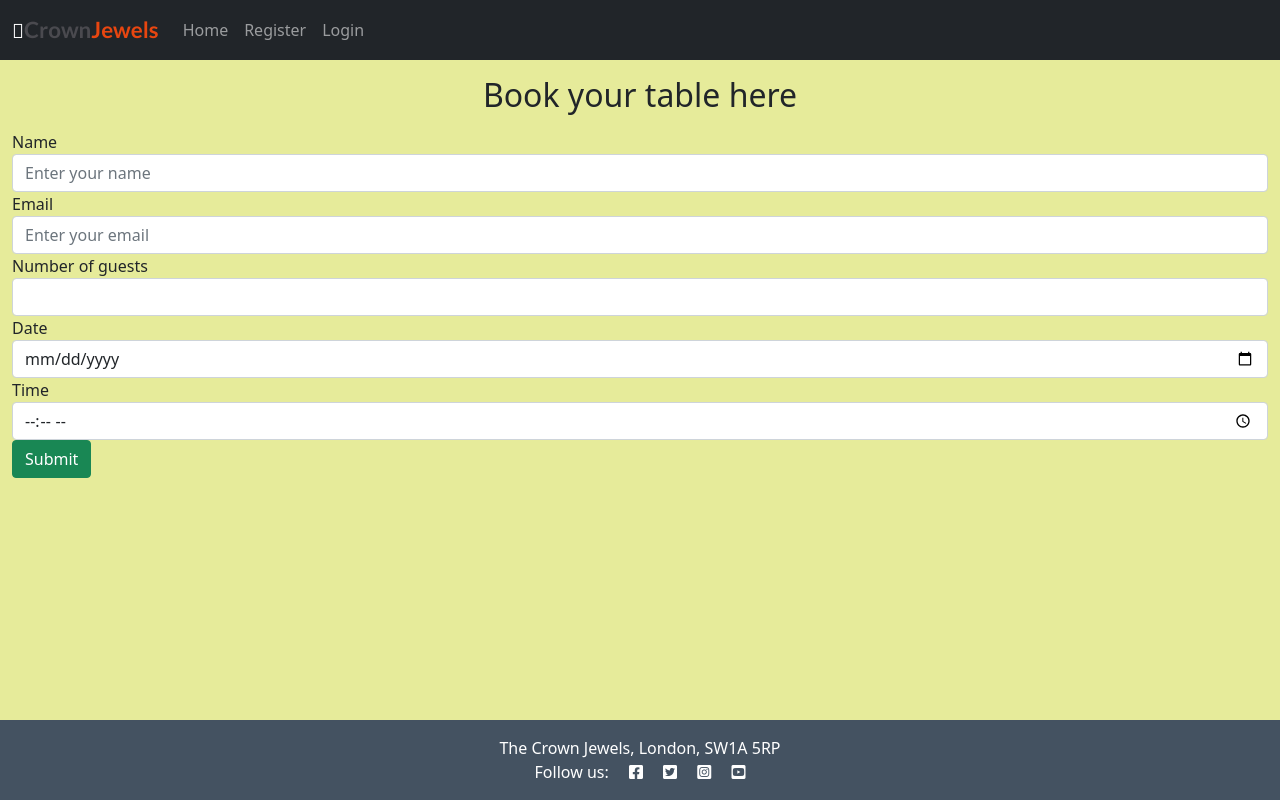
After one commit to townsend75/Portfolio-4, a Django app: page /reserve in a window 1280 px wide. The commit adds this page. Run offline with Django 3.2, Linux system fonts and the light colour scheme.

Commit message:
wire up urls correctly

```diff
--- a/CROWN_JEWELS/settings.py
+++ b/CROWN_JEWELS/settings.py
@@ -130,7 +130,9 @@ AUTH_PASSWORD_VALIDATORS = [
 # Internationalization
 # https://docs.djangoproject.com/en/3.2/topics/i18n/
 
-LANGUAGE_CODE = 'en-us'
+LANGUAGE_CODE = 'en-GB'
+
+DATE_INPUT_FORMATS = ['%d-%m-%Y']
 
 TIME_ZONE = 'UTC'
 
--- a/CROWN_JEWELS/urls.py
+++ b/CROWN_JEWELS/urls.py
@@ -17,8 +17,14 @@ from django.contrib import admin
 from django.urls import path, include
 
 urlpatterns = [
-    path('admin/', admin.site.urls, name='admin'),
+    path('admin/', admin.site.urls),
     path('summernote/', include('django_summernote.urls')),
-    path('', include('booking.urls'), name='booking_urls'),
     path('accounts/', include('allauth.urls')),
+    path('', include('booking.urls')),
+    # path('UserDetails/', views.Booking),
+    # path('booking', views.booking, name='booking'),
+    # path('', views.home, name='home'),
+
+
+
 ]
--- a/booking/forms.py
+++ b/booking/forms.py
@@ -1,5 +1,8 @@
+from django.forms import ModelForm
 from django import forms
 from datetime import datetime
+from .models import UserDetails
+
 
 TIME_CHOICES = (
     ('17:00', '17:00'),
@@ -14,9 +17,7 @@ TIME_CHOICES = (
 )
 
 
-class BookingForm(forms.Form):
-    name = forms.CharField(max_length=80, required=True)
-    email = forms.EmailField(required=True)
-    number_of_guests = forms.IntegerField
-    date = forms.DateField
-    time = forms.ChoiceField(choices=TIME_CHOICES)
+class BookingForm(ModelForm):
+    class Meta:
+        model = UserDetails
+        fields = { 'name', 'email', 'guests', 'date', 'time'}
--- a/booking/urls.py
+++ b/booking/urls.py
@@ -1,8 +1,10 @@
 from . import views
-from django.urls import path
+from django.urls import path, include
+from django.contrib import admin
+from booking import views
 
 
 urlpatterns = [
-    path('', views.BookingFormView.as_view(), name='home')
-
+    path('', views.home, name='home'),
+    path('reserve', views.reserve, name='reserve')
 ]
--- a/booking/views.py
+++ b/booking/views.py
@@ -1,17 +1,64 @@
-from django.shortcuts import render
-from django.views import generic
-from .models import Reviews
-from django.views.generic.edit import FormView
+from django.shortcuts import render, get_object_or_404, HttpResponse
+from django.views import generic, View
+from .models import Reviews, UserDetails
+from django.views.generic.edit import CreateView
 from .forms import BookingForm
+from django.http import HttpResponseRedirect
 
 
-class ReviewsList(generic.ListView):
-    model = Reviews
-    queryset = Reviews.objects.order_by('-created_on')
-    template_name = 'home.html'
-    paginate_by = 6
+
+# class ReviewsList(generic.ListView):
+#     model = Reviews
+#     queryset = Reviews.objects.order_by('-created_on')
+#     template_name = 'home.html'
+#     paginate_by = 6
 
 
-class BookingFormView(FormView):
-    template_name = "booking.html"
-    form_class = BookingForm
+# class BookingFormView(CreateView):
+#     template_name = "booking.html"
+#     form_class = BookingForm
+#     success_url = '/home/'
+
+
+# # add to your views
+# def Booking(request):
+#     form = BookingForm()
+#     args = {}
+#     if request.method == 'POST':
+#         print("Up your arse")
+#         form = BookingForm(request.POST or None)
+#         if form.is_valid():
+#             form.save()
+#             users = UserDetails.objects.all()
+
+#             return HttpResponseRedirect('/thanks/')
+
+
+#     else:
+#         form_class = BookingForm
+#         args['form'] = form
+
+#     return render(request, 'booking.html', args)
+
+
+#     def home(request):
+#         return render(request, 'home.html')
+
+def reserve(request):
+    if request.method == "POST":
+
+        name = request.POST['name']
+        email = request.POST['email']
+        guests = request.POST['guests']
+        date = request.POST['date']
+        time = request.POST['time']
+        # print(name, email, guests, date, time)
+        ins = UserDetails(name=name, email=email, guests=guests, date=date, time=time)
+        ins.save()
+        print("The data is now on the database")
+
+    return render(request, 'reserve.html')
+
+
+def home(request):
+    return render(request, 'home.html')
--- a/templates/accounts/login.html
+++ b/templates/account/login.html
@@ -12,7 +12,7 @@
         <div class="col-md-8 mt-3 offset-md-2">
             <h3>{% trans "Sign In" %}</h3>
 
-            <p>{% blocktrans %}Welcome back to the code|star blog. To leave a comment or like a post, please log in. If
+            <p>{% blocktrans %}Welcome back to the Crown Jewels gastropub. To make a booking, please log in. If
                 you
                 have not created an account yet, then <a class="link" href="{{ signup_url }}">sign up</a>
                 first.{% endblocktrans %}</p>
--- a/templates/accounts/signup.html
+++ b/templates/account/signup.html
@@ -10,7 +10,7 @@
         <div class="col-md-8 mt-3 offset-md-2">
             <h3>{% trans "Sign Up" %}</h3>
 
-            <p>{% blocktrans %}Welcome back to the Crown Jewels!. Do you already have an account? Then please <a
+            <p>{% blocktrans %}Welcome to the Crown Jewels!. Do you already have an account? Then please <a
                     class="link" href="{{ login_url }}">sign in</a> instead.{% endblocktrans %}</p>
         </div>
     </div>
--- a/templates/base.html
+++ b/templates/base.html
@@ -17,6 +17,7 @@
         integrity="sha384-gtEjrD/SeCtmISkJkNUaaKMoLD0//ElJ19smozuHV6z3Iehds+3Ulb9Bn9Plx0x4" crossorigin="anonymous">
     </script>
     <link rel="stylesheet" href="{% static 'css/style.css' %}">
+    <link rel="icon" href="{% static 'favicon.ico' %}"/>
 
 </head>
 
@@ -24,7 +25,7 @@
 
     <!-- Navigation -->
 
-    <nav class="navbar navbar-expand-lg navbar-light bg-white">
+    <nav class="navbar navbar-expand-lg navbar-dark bg-dark">
         <div class="container-fluid">
             <a class="navbar-brand" href="{% url 'home' %}"><i class="fa-solid fa-crown"></i><span class="brand">Crown<span class="red-o">Jewels</span>
             </span></a>
@@ -35,14 +36,14 @@
             <div class="collapse navbar-collapse" id="navbarText">
                 <ul class="navbar-nav me-auto mb-2 mb-lg-0">
                     <li class="nav-item">
-                        <a class="nav-link active" aria-current="page" href="{% url 'home' %}">Home</a>
+                        <a class="nav-link" aria-current="page" href="{% url 'home' %}">Home</a>
                     </li>
                     {% if user.is_authenticated %}
                     <li class="nav-item">
-                        <a class="nav-link" href="{% url 'booking' %}">Book Your Table</a>
+                        <a class="nav-link" href="{% url 'account_logout' %}">Logout</a>
                     </li>
                     <li class="nav-item">
-                        <a class="nav-link" href="{% url 'account_logout' %}">Logout</a>
+                        <a class="nav-link" href="{% url 'reserve' %}">Book a Table</a>
                     </li>
                     {% else %}
                     <li class="nav-item">
@@ -51,6 +52,7 @@
                     <li class="nav-item">
                         <a class="nav-link" href="{% url 'account_login' %}">Login</a>
                     </li>
+
 
                     {% endif %}
 
--- /dev/null
+++ b/templates/reserve.html
@@ -0,0 +1,38 @@
+{% extends "base.html" %}
+
+{% block content %}
+
+<div class="container-fluid">
+   <h2 class= "text-center my-3"> Book your table here</h2>
+   <form action="/reserve" method="post">
+        {% csrf_token %}
+        <div class="form-group">
+            <label for="name">Name</label>
+            <input type="text" class="form-control" id="name" name="name" placeholder="Enter your name">
+        </div>
+
+        <div class="form-group">
+            <label for="email">Email</label>
+            <input type="email" class="form-control" id="email" name="email" placeholder="Enter your email">
+        </div>
+
+        <div class="form-group">
+            <label for="guests">Number of guests</label>
+            <input type="number" class="form-control" id="guests" name="guests" min="1" max="6">
+        </div>
+
+        <div class="form-group">
+            <label for="date">Date</label>
+            <input type="date" class="form-control" id="date" name="date">
+        </div>
+
+        <div class="form-group">
+            <label for="time">Time</label>
+            <input type="time" class="form-control" id="time" name="time">
+        </div>
+
+        <button type="submit" class="btn btn-success">Submit</button>
+   </form>
+</div>
+
+{% endblock %}
```
Also changed, not shown: booking/admin.py (+4 -4 lines), booking/models.py (+29 -8 lines), templates/booking.html (deleted, +0 -21 lines), templates/home.html (+33 -2 lines), booking/migrations/0003_auto_20231019_1216.py (added), booking/migrations/0004_auto_20231019_1223.py (added), booking/migrations/0005_auto_20231019_1315.py (added), booking/migrations/0006_remove_userdetails_user.py (added), booking/migrations/0007_rename_number_of_guests_userdetails_guests.py (added), templates/account/logout.html (renamed from templates/accounts/logout.html), 1 other file.
